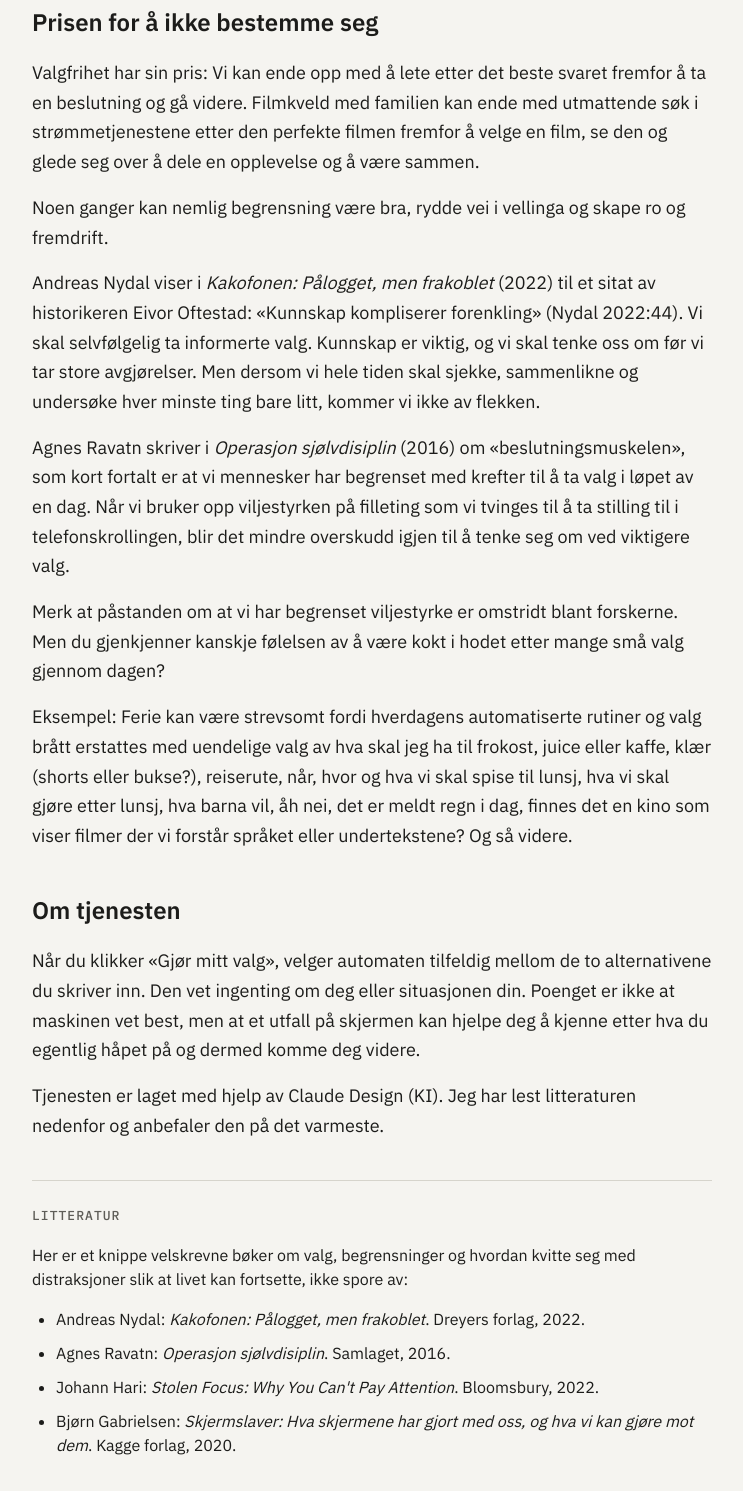
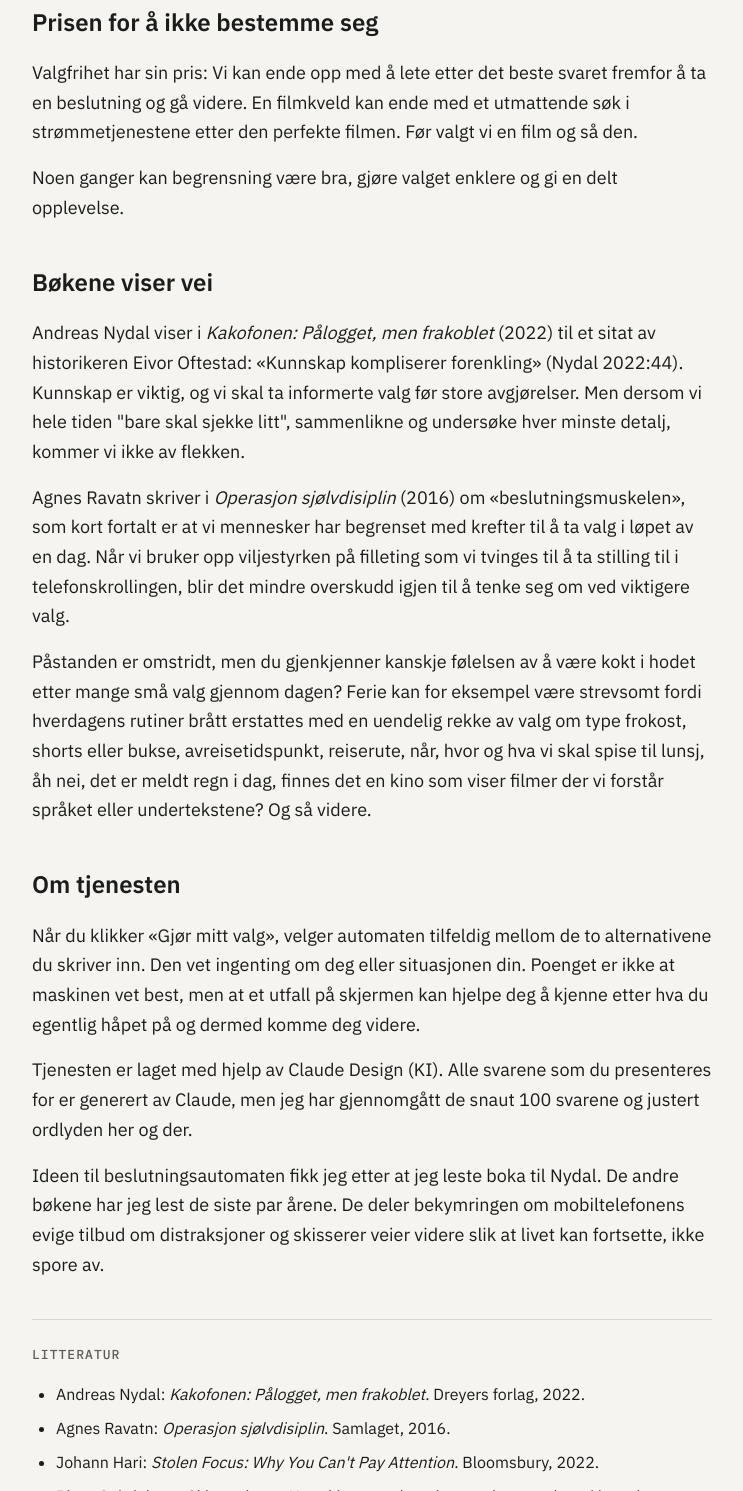
Before and after one commit to vegardiglebek-wq/beslutningsautomaten, a plain HTML site: page om.html in a window 1280 px wide. Shown: the part 267-1758 px from the top of the page, without its empty margins (268-1011 px from the left). Drawn offline with Linux system fonts and the light colour scheme.

Commit message:
Add files via upload

```diff
--- a/om.html
+++ b/om.html
@@ -46,23 +46,26 @@
 
     <section>
       <h2>Prisen for å ikke bestemme seg</h2>
-      <p>Valgfrihet har sin pris: Vi kan ende opp med å lete etter det beste svaret fremfor å ta en beslutning og gå videre. Filmkveld med familien kan ende med utmattende søk i strømmetjenestene etter den perfekte filmen fremfor å velge en film, se den og glede seg over å dele en opplevelse og å være sammen.</p>
-      <p>Noen ganger kan nemlig begrensning være bra, rydde vei i vellinga og skape ro og fremdrift.</p>
-      <p>Andreas Nydal viser i <em>Kakofonen: Pålogget, men frakoblet</em> (2022) til et sitat av historikeren Eivor Oftestad: «Kunnskap kompliserer forenkling» (Nydal 2022:44). Vi skal selvfølgelig ta informerte valg. Kunnskap er viktig, og vi skal tenke oss om før vi tar store avgjørelser. Men dersom vi hele tiden skal sjekke, sammenlikne og undersøke hver minste ting bare litt, kommer vi ikke av flekken.</p>
+      <p>Valgfrihet har sin pris: Vi kan ende opp med å lete etter det beste svaret fremfor å ta en beslutning og gå videre. En filmkveld kan ende med et utmattende søk i strømmetjenestene etter den perfekte filmen. Før valgt vi en film og så den.</p>
+      <p>Noen ganger kan begrensning være bra, gjøre valget enklere og gi en delt opplevelse.</p>
+    </section>
+
+    <section>
+      <h2>Bøkene viser vei</h2>
+      <p>Andreas Nydal viser i <em>Kakofonen: Pålogget, men frakoblet</em> (2022) til et sitat av historikeren Eivor Oftestad: «Kunnskap kompliserer forenkling» (Nydal 2022:44). Kunnskap er viktig, og vi skal ta informerte valg før store avgjørelser. Men dersom vi hele tiden "bare skal sjekke litt", sammenlikne og undersøke hver minste detalj, kommer vi ikke av flekken.</p>
       <p>Agnes Ravatn skriver i <em>Operasjon sjølvdisiplin</em> (2016) om «beslutningsmuskelen», som kort fortalt er at vi mennesker har begrenset med krefter til å ta valg i løpet av en dag. Når vi bruker opp viljestyrken på filleting som vi tvinges til å ta stilling til i telefonskrollingen, blir det mindre overskudd igjen til å tenke seg om ved viktigere valg.</p>
-      <p>Merk at påstanden om at vi har begrenset viljestyrke er omstridt blant forskerne. Men du gjenkjenner kanskje følelsen av å være kokt i hodet etter mange små valg gjennom dagen?</p>
-      <p>Eksempel: Ferie kan være strevsomt fordi hverdagens automatiserte rutiner og valg brått erstattes med uendelige valg av hva skal jeg ha til frokost, juice eller kaffe, klær (shorts eller bukse?), reiserute, når, hvor og hva vi skal spise til lunsj, hva vi skal gjøre etter lunsj, hva barna vil, åh nei, det er meldt regn i dag, finnes det en kino som viser filmer der vi forstår språket eller undertekstene? Og så videre.</p>
+      <p>Påstanden er omstridt, men du gjenkjenner kanskje følelsen av å være kokt i hodet etter mange små valg gjennom dagen? Ferie kan for eksempel være strevsomt fordi hverdagens rutiner brått erstattes med en uendelig rekke av valg om type frokost, shorts eller bukse, avreisetidspunkt, reiserute, når, hvor og hva vi skal spise til lunsj, åh nei, det er meldt regn i dag, finnes det en kino som viser filmer der vi forstår språket eller undertekstene? Og så videre.</p>
     </section>
 
     <section>
       <h2>Om tjenesten</h2>
       <p>Når du klikker «Gjør mitt valg», velger automaten tilfeldig mellom de to alternativene du skriver inn. Den vet ingenting om deg eller situasjonen din. Poenget er ikke at maskinen vet best, men at et utfall på skjermen kan hjelpe deg å kjenne etter hva du egentlig håpet på og dermed komme deg videre.</p>
-      <p>Tjenesten er laget med hjelp av Claude Design (KI). Jeg har lest litteraturen nedenfor og anbefaler den på det varmeste.</p>
+      <p>Tjenesten er laget med hjelp av Claude Design (KI). Alle svarene som du presenteres for er generert av Claude, men jeg har gjennomgått de snaut 100 svarene og justert ordlyden her og der.</p>
+      <p>Ideen til beslutningsautomaten fikk jeg etter at jeg leste boka til Nydal. De andre bøkene har jeg lest de siste par årene. De deler bekymringen om mobiltelefonens evige tilbud om distraksjoner og skisserer veier videre slik at livet kan fortsette, ikke spore av.</p>
     </section>
 
     <section class="sources">
       <h2 class="mono">Litteratur</h2>
-      <p style="font-size:16px;line-height:1.5">Her er et knippe velskrevne bøker om valg, begrensninger og hvordan kvitte seg med distraksjoner slik at livet kan fortsette, ikke spore av:</p>
       <ul>
         <li>Andreas Nydal: <em>Kakofonen: Pålogget, men frakoblet</em>. Dreyers forlag, 2022.</li>
         <li>Agnes Ravatn: <em>Operasjon sjølvdisiplin</em>. Samlaget, 2016.</li>
```
Also changed, not shown: index.html (+4 -1 lines).
